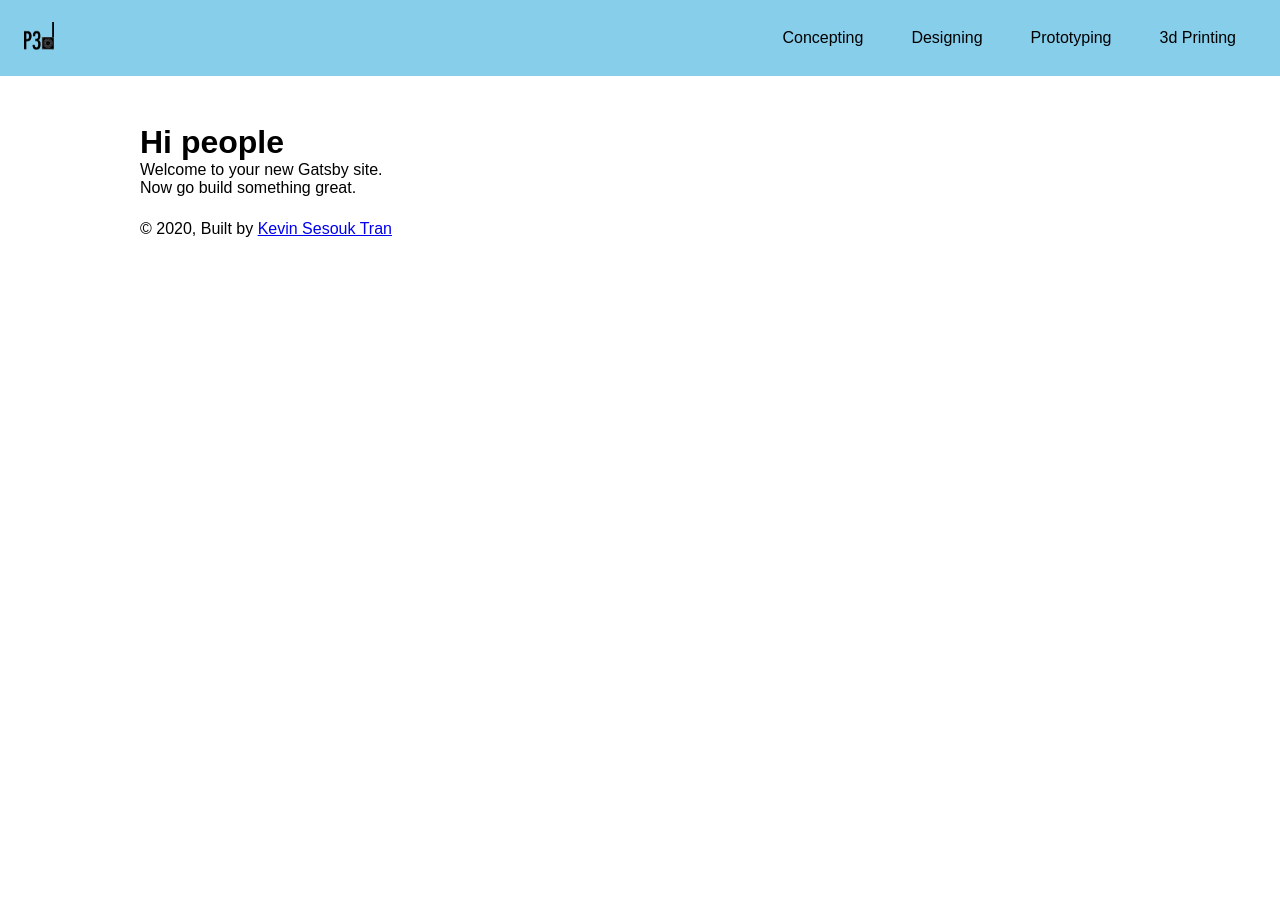
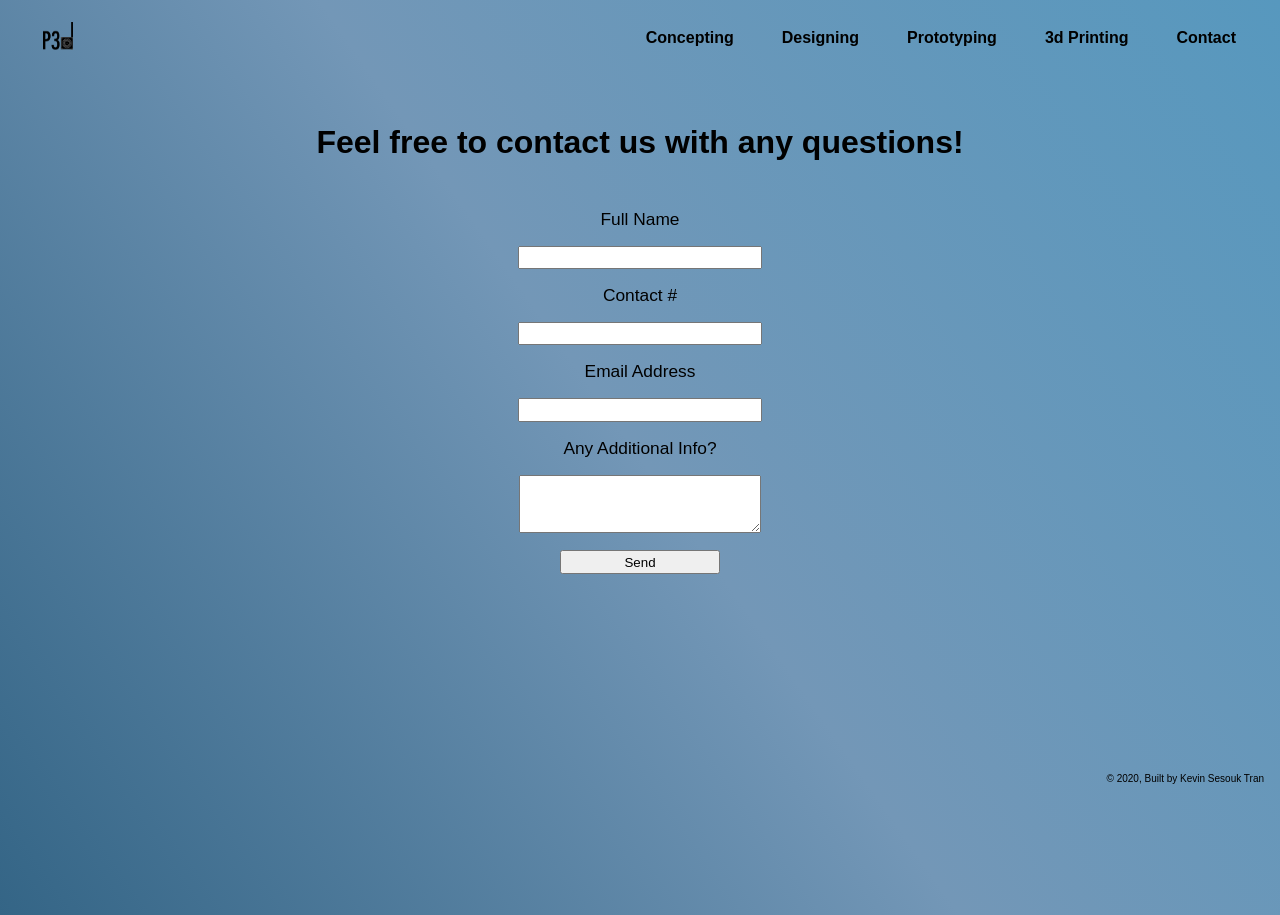
Before and after one commit to sesouk/proto3design, a Gatsby site: page /contact in a window 1280 px wide. Before the commit the page ends 800 px from the top, so only its background shows below. Built offline with nearby package versions, Linux system fonts and the light colour scheme; Gatsby itself is replaced by a stand-in of ours.

Commit message:
done with desktop view

```diff
--- a/gatsby-config.js
+++ b/gatsby-config.js
@@ -6,6 +6,7 @@ module.exports = {
   },
   plugins: [
     `gatsby-plugin-react-helmet`,
+    `gatsby-plugin-sass`,
     {
       resolve: `gatsby-source-filesystem`,
       options: {
--- a/package.json
+++ b/package.json
@@ -10,9 +10,11 @@
     "gatsby-plugin-manifest": "^2.3.7",
     "gatsby-plugin-offline": "^3.1.5",
     "gatsby-plugin-react-helmet": "^3.2.5",
+    "gatsby-plugin-sass": "^2.3.0",
     "gatsby-plugin-sharp": "^2.5.7",
     "gatsby-source-filesystem": "^2.2.5",
     "gatsby-transformer-sharp": "^2.4.7",
+    "node-sass": "^4.14.0",
     "prop-types": "^15.7.2",
     "react": "^16.12.0",
     "react-dom": "^16.12.0",
--- a/src/components/header.js
+++ b/src/components/header.js
@@ -6,14 +6,15 @@ import SmallLogo from './smallLogo'
 const Header = ({ siteTitle }) => (
   <header>
     <nav>
-      <div className='navBar'>
-        <div className='navLogo'>
-          <span><Link className="navLinks" to="/"><SmallLogo /></Link></span>
+      <div className='nav'>
+        <div className='nav__logo'>
+          <span><Link className="nav__logo--link" to="/"><SmallLogo /></Link></span>
         </div>
-        <span><Link className="navLinks" to="/concepting/">Concepting</Link></span>
-        <span><Link className="navLinks" to="/designing/">Designing</Link></span>
-        <span><Link className="navLinks" to="/prototyping/">Prototyping</Link></span>
-        <span><Link className="navLinks" to="/3dprinting/">3d Printing</Link></span>
+        <span className='nav__holder'><Link className="nav__holder--link" to="/concepting/">Concepting</Link></span>
+        <span className='nav__holder'><Link className="nav__holder--link" to="/designing/">Designing</Link></span>
+        <span className='nav__holder'><Link className="nav__holder--link" to="/prototyping/">Prototyping</Link></span>
+        <span className='nav__holder'><Link className="nav__holder--link" to="/3dprinting/">3d Printing</Link></span>
+        <span className='nav__holder'><Link className="nav__holder--link" to="/contact/">Contact</Link></span>
       </div>
     </nav>
   </header>
--- a/src/components/layout.js
+++ b/src/components/layout.js
@@ -10,7 +10,7 @@ import PropTypes from "prop-types"
 import { useStaticQuery, graphql } from "gatsby"
 
 import Header from "./header"
-import "./layout.css"
+import "./layout.scss"
 
 const Layout = ({ children }) => {
   const data = useStaticQuery(graphql`
@@ -37,7 +37,7 @@ const Layout = ({ children }) => {
         <footer>
           © {new Date().getFullYear()}, Built by
           {` `}
-          <a href="https://sesouk.com">Kevin Sesouk Tran</a>
+          <a style={{ color: 'black', textDecoration: 'none'}} href="https://sesouk.com">Kevin Sesouk Tran</a>
         </footer>
       </div>
     </>
--- /dev/null
+++ b/src/components/layout.scss
@@ -0,0 +1,145 @@
+* {
+  padding: 0;
+  margin: 0;
+}
+
+$xs: 375px;
+$sm: 576px;
+$md: 768px;
+$lg: 992px;
+$xl: 1200px;
+
+@mixin xs {
+  @media (min-width: #{$xs}) {
+      @content;
+  }
+}
+
+@mixin sm {
+  @media (min-width: #{$sm}) {
+      @content;
+  }
+}
+
+@mixin md {
+  @media (min-width: #{$md}) {
+      @content;
+  }
+}
+
+@mixin lg {
+  @media (min-width: #{$lg}) {
+      @content;
+  }
+}
+
+@mixin xl {
+  @media (min-width: #{$xl}) {
+      @content;
+  }
+}
+
+html {
+  background: linear-gradient(55deg, rgba(52,101,134,1) 0%, rgba(115,151,183,1) 50%, rgba(87,152,190,1) 100%);
+}
+
+body {
+  font-family: sans-serif;
+}
+
+.bodyContainer {
+  height: 100vh;
+}
+
+p {
+  padding-top: 2rem;
+  font-size: 13pt;
+}
+
+.title {
+  text-align: center;
+  padding: 2rem 0 2rem 0;
+}
+
+header {
+  padding-bottom: 1rem;
+}
+
+nav {
+  padding: 5px 20px;
+}
+
+footer {
+  position: fixed;
+  bottom: 1rem;
+  right: 1rem;
+  font-size: 10px;
+}
+
+.contact {
+  font-size: 13pt;
+  text-align: center;
+
+  &__holder {
+
+    &--label {
+      padding: 1rem 0 1rem 0;
+    }
+
+    &--input {
+      font-size: 18px;
+      width: 15rem;
+      height: 1.2rem;
+    }
+
+    &--addInfo {
+      width: 15rem;
+      height: 3.5rem;
+    }
+  }
+
+  &__btnHldr {
+    padding-top: .8rem;
+
+    &--btn {
+      width: 10rem;
+      height: 1.5rem;
+    }
+  }
+}
+
+
+
+.nav {
+  display: flex;
+  justify-content: flex-end;
+  flex-wrap: wrap;
+  align-items: center;
+  font-weight: bold;
+
+  &__logo {
+    position: absolute;
+    left: 2.7rem;
+  }
+
+  &__holder {
+    padding: 1.5rem;
+
+    &--link {
+      text-decoration: none;
+      color: black;
+    }
+  }
+}
+
+.services {
+  display: flex;
+
+  &__holder {
+    padding: 0 5rem 0 0;
+    &--link {
+      color: black;
+      text-decoration: none;
+    }
+  }
+}
--- a/src/pages/contact.js
+++ b/src/pages/contact.js
@@ -1,17 +1,37 @@
 import React from "react"
-import { Link } from "gatsby"
 
 import Layout from "../components/layout"
 import SEO from "../components/seo"
 
 const Contact = () => (
   <Layout>
-    <SEO title="Home" />
-    <h1>Hi people</h1>
-    <p>Welcome to your new Gatsby site.</p>
-    <p>Now go build something great.</p>
-    <div style={{ maxWidth: `300px`, marginBottom: `1.45rem` }}>
-    </div>
+    <SEO title="Contact" />
+    <div className='bodyContainer'>
+    <h1 className='title'>Feel free to contact us with any questions!</h1>
+      <form className='contact' name="contact" method="post" action="/contact" data-netlify="true" data-netlify-honeypot="bot-field">
+        <input type="hidden" name="bot-field" />
+        <input type="hidden" name="form-name" value="contact"/>
+        <div className='contact__holder'>
+          <div className='contact__holder--label'>Full Name</div>
+          <input className='contact__holder--input' type="text" name="name" required/>
+        </div>
+        <div>
+          <div className='contact__holder--label'>Contact #</div>
+          <input className='contact__holder--input' type="tel" name="phone" required/>
+        </div>
+        <div>
+          <div className='contact__holder--label'>Email Address</div>
+          <input className='contact__holder--input' type="email" name="email" required/>
+        </div>
+        <div>
+          <div className='contact__holder--label'>Any Additional Info?</div>
+          <textarea className="contact__holder--addInfo" type="text" name="details" />
+        </div>
+        <div className="contact__btnHldr">
+          <button type="submit" className="contact__btnHldr--btn">Send</button>
+        </div>
+       </form>
+       </div>
   </Layout>
 )
 
```
Also changed, not shown: src/pages/3dprinting.js (+5 -2 lines), src/pages/concepting.js (+5 -3 lines), src/pages/designing.js (+5 -2 lines), src/pages/index.js (+8 -6 lines), src/pages/page-2.js (deleted, +0 -16 lines), src/pages/prototyping.js (+6 -3 lines), src/components/layout.css (deleted), src/images/3dprint.png (added), src/images/concept.png (added), src/images/design.png (added), src/images/prototype.png (added), 1 other file.
